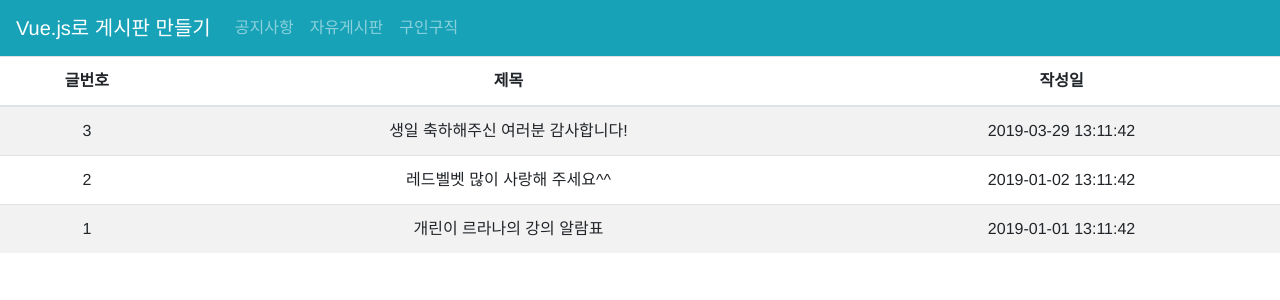
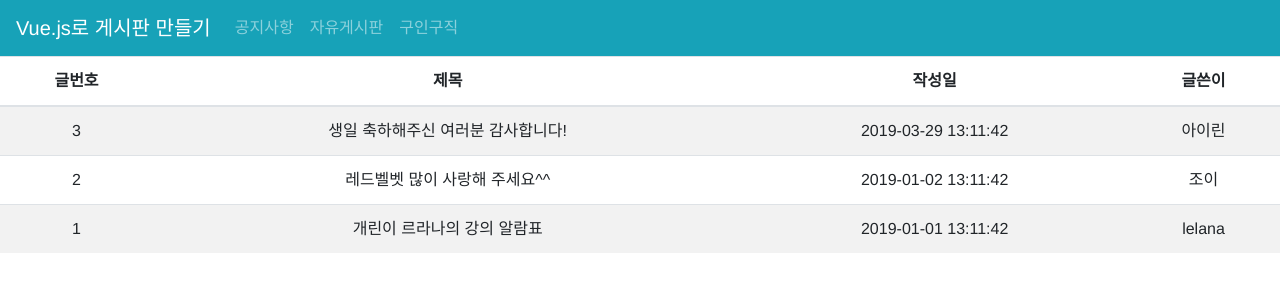
Before and after one commit to Yang-heesu/vue-board, a Vue app in the folder src/frontend/: page /#/board/free in a window 1280 px wide. Shown: the top 300 px of the page. Built offline with nearby package versions, Linux system fonts and the light colour scheme.

Commit message:
Board.vue 작성자 이름 가져오기

```diff
--- a/src/frontend/src/components/Board.vue
+++ b/src/frontend/src/components/Board.vue
@@ -10,6 +10,7 @@
     //../data/index.js
 
     let items = data.Content.sort((a,b)=>{ return b.content_id - a.content_id})
+    items = items.map(contentItems => {return {...contentItems, user_name: data.User.filter(userItems => userItems.user_id === contentItems.user_id)[0].name}})
     export default {
         name: 'Board',
         data(){
@@ -26,6 +27,10 @@
                     {
                         key: 'created_at',
                         label: '작성일'
+                    },
+                    {
+                        key: 'user_name',
+                        label: '글쓴이'
                     }
                 ],
                 items: items
```
